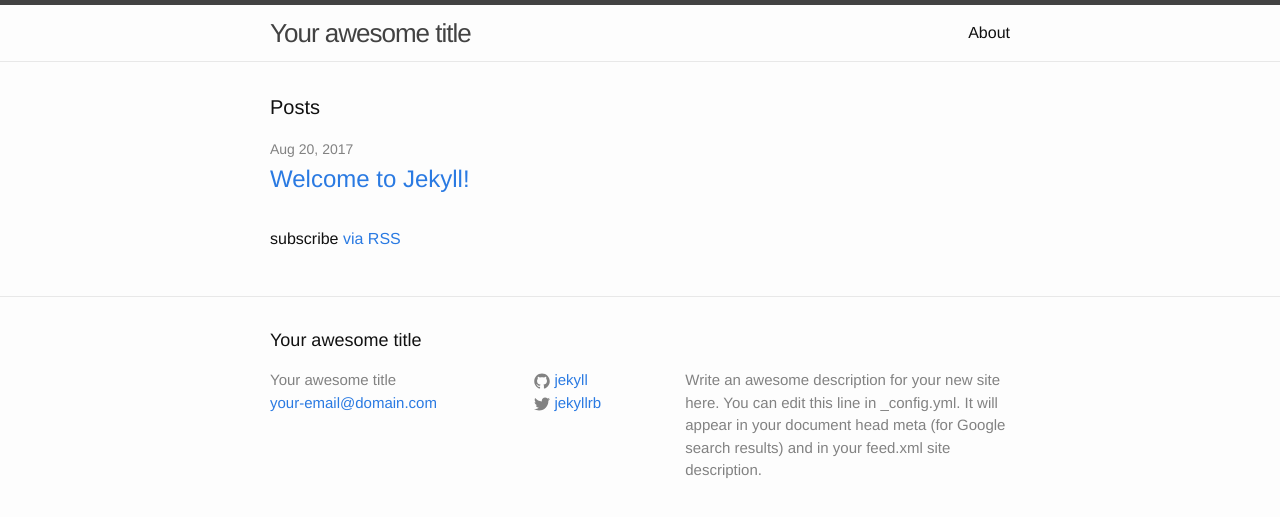
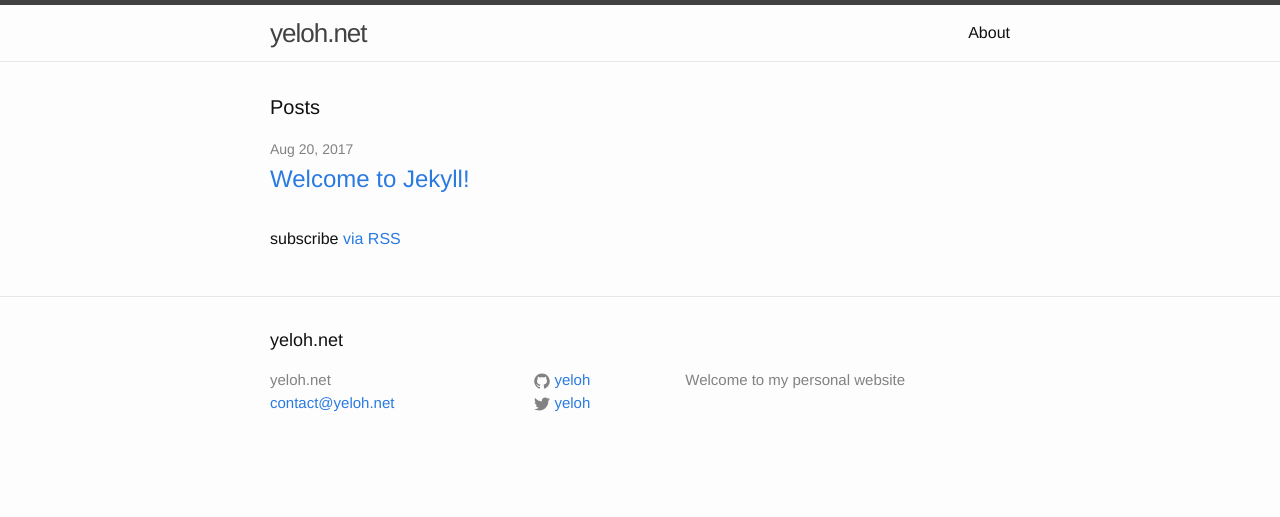
Before and after one commit to yeloh/yeloh.github.io, a Jekyll site: the page built from index.html, in a window 1280 px wide. Shown: the top 517 px of the page. Built offline with Jekyll 4.4.1, drawn with Linux system fonts in a browser that asks for light colours.

Commit message:
Edited config

```diff
--- a/_config.yml
+++ b/_config.yml
@@ -6,16 +6,14 @@
 # 'jekyll serve'. If you change this file, please restart the server process.
 
 # Site settings
-title: Your awesome title
-email: your-email@domain.com
+title: yeloh.net
+email: contact@yeloh.net
 description: > # this means to ignore newlines until "baseurl:"
-  Write an awesome description for your new site here. You can edit this
-  line in _config.yml. It will appear in your document head meta (for
-  Google search results) and in your feed.xml site description.
+  Welcome to my personal website
 baseurl: "" # the subpath of your site, e.g. /blog
-url: "http://yourdomain.com" # the base hostname & protocol for your site
-twitter_username: jekyllrb
-github_username:  jekyll
+url: "http://yeloh.net" # the base hostname & protocol for your site
+twitter_username: yeloh
+github_username:  yeloh
 
 # Build settings
 markdown: kramdown
```
